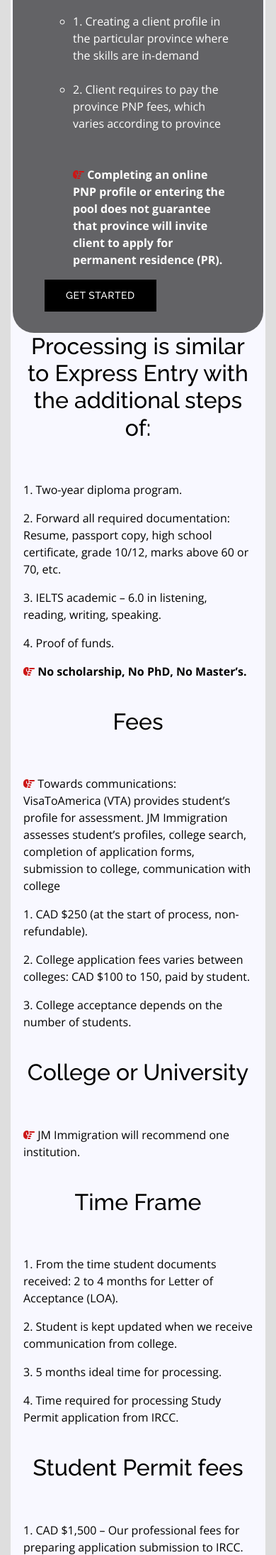
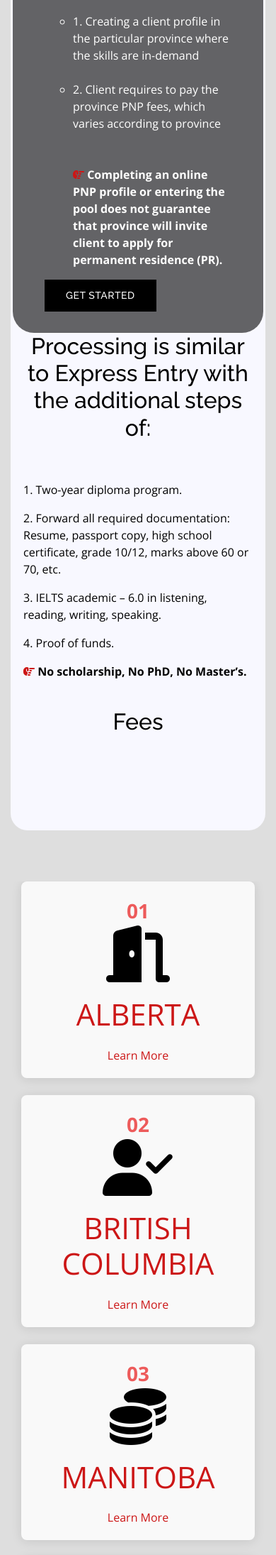
Before and after one commit to Unisight-Technologies/visa-to-america-canada, a Django app: page /nominee/ in a window 390 px wide. Shown: the part 1960-4151 px from the top of the page at 71% size. Run offline with Django 3.2, Linux system fonts and the light colour scheme; some libraries are stand-ins or nearby versions.

```diff
--- a/visa_app/templates/base.html
+++ b/visa_app/templates/base.html
@@ -47,7 +47,7 @@
       <div class="container d-flex">
         <div class="contact-info mr-auto">
           <i class="icofont-envelope"></i> <a href="mailto:Info@visatoamerica.com">info@visatoamerica.com</a>
-          <i class="icofont-phone"></i> +1 5589 55488 55
+          <i class="icofont-phone"></i> 604-229-1353
         </div>
         <div class="social-links">
           <a href="#" class="twitter"><i class="icofont-twitter"></i></a>
--- a/visa_app/templates/nominee.html
+++ b/visa_app/templates/nominee.html
@@ -9,7 +9,7 @@
     <div class="container">
 
       <div class="section-title">
-          <span style="color: black">PROVNCIAL NOMINEE</span>
+          <span style="color: black">PROVNCIAL NOMINEE PROGRAM</span>
 
       </div>
       <p class="text-center">A Canadian province or territory has to nominate you to immigrate to Canada through the Provincial Nominee Program (PNP).</p>
@@ -96,96 +96,10 @@
               <h2 class="text-center">Fees</h2><br><br>
 <!--							<p>Premium Aluminium Windows</p>-->
       </header>
-      <div class="content">
-                      <p>
-                    <i class="fas fa-hand-point-right"></i>
-
-                        Towards communications: VisaToAmerica (VTA) provides student’s profile for assessment.
-JM Immigration assesses student’s profiles, college search, completion of application forms, submission to college, communication with college
-</p>
-                      <p>1.	CAD $250 (at the start of process, non-refundable).</p>
-                      <p>2.	College application fees varies between colleges: CAD $100 to 150, paid by student.</p>
-                      <p>3.	College acceptance depends on the number of students.</p>
 
 
-    </div>
-    <br>
-
-    <header class="special">
-
-                    <h2 class="text-center">College or University</h2><br><br>
-<!--							<p>Premium Aluminium Windows</p>-->
-    </header>
-    <div class="content"  >
-                    <p>
-                      <i class="fas fa-hand-point-right"></i>
-
-                      JM Immigration will recommend one institution.</p>
-
-    </div>
-    <br>
-
-    <header class="special">
-
-                    <h2 class="text-center">Time Frame</h2><br><br>
-<!--							<p>Premium Aluminium Windows</p>-->
-    </header>
-    <div class="content"  >
-                    <p>1.	From the time student documents received: 2 to 4 months for Letter of Acceptance (LOA).</p>
-                    <p>2.	Student is kept updated when we receive communication from college.</p>
-                    <p>3.	5 months ideal time for processing. </p>
-                    <p>4.	Time required for processing Study Permit application from IRCC.</p>
-    </div>
-    <br>
-
-    <header class="special">
-
-                    <h2 class="text-center">Student Permit fees</h2><br><br>
-<!--							<p>Premium Aluminium Windows</p>-->
-    </header>
-    <div class="content"  >
-                    <p>1.	CAD $1,500 – Our professional fees for preparing application submission to IRCC.</p>
-                    <p>2.	Student Permit fees from IRCC – CAD $ 150.00, student pays, provides us with Credit Card details for processing.</p>
-
-    </div>
-    <br>
-
-    <header class="special">
-
-                    <h2 class="text-center">Commission structure</h2><br><br>
-<!--							<p>Premium Aluminium Windows</p>-->
-    </header>
-    <div class="content"  >
-                    <p>1.	Step A: VTA receives 10% of Student Permit fees after study permit is approved by IRCC.</p>
-                    <p>2.	2.	Step B: JM Immigration: 1) CAD $ 250 wire transfer to start the process 2) CAD $ 1,500 for Student Permit.</p>
-
-    </div>
-    <br>
-
-    <header class="special">
-
-                    <h2 class="text-center">Retainer Agreement</h2><br><br>
-<!--							<p>Premium Aluminium Windows</p>-->
-    </header>
-    <div class="content"  >
-                    <p>1.	Student requires to sign the Retainer Agreement.</p>
-
-    </div>
-    <br>
-
-    <header class="special">
-
-                    <h2 class="text-center">College Commission</h2><br><br>
-<!--							<p>Premium Aluminium Windows</p>-->
-    </header>
-    <div class="content"  >
-                    <p>1.	Commission that is received from the college is 50% for VTA and 50% for JM Immigration.</p>
-                    <p>2.	Commission is received once student starts the semester in college and does not drop out or change college after arrival in Canada.</p>
-                    <p>3.	If the student changes college during the first year, no commission from college.</p>
-
-    </div>
-
   </section>
+  <br><br><br>
 
 
 <section id="why-us" class="why-us">
@@ -193,7 +107,7 @@ JM Immigration assesses student’s profiles, college search, completion of appl
 
     <div class="row" style="justify-content: center";>
 
-      <div class="col-lg-3" data-aos="fade-up">
+      <div class="col-lg-4" data-aos="fade-up">
         <div class="box">
           <span>01</span>
           <i style="color: black; font-size: 5em;" class="fas fa-door-open"></i>
@@ -204,7 +118,7 @@ JM Immigration assesses student’s profiles, college search, completion of appl
         </div>
       </div>
 
-      <div class="col-lg-3 mt-4 mt-lg-0" data-aos="fade-up" data-aos-delay="150">
+      <div class="col-lg-4 mt-4 mt-lg-0" data-aos="fade-up" data-aos-delay="150">
         <div class="box">
           <span>02</span>
           <i style="color: black; font-size: 5em;" class="fas fa-user-check"></i>
@@ -216,7 +130,7 @@ JM Immigration assesses student’s profiles, college search, completion of appl
         </div>
       </div>
 
-      <div class="col-lg-3 mt-4 mt-lg-0" data-aos="fade-up" data-aos-delay="300">
+      <div class="col-lg-4 mt-4 mt-lg-0" data-aos="fade-up" data-aos-delay="300">
         <div class="box">
           <span>03</span>
           <!-- <i class="fa fa-money" aria-hidden="true"></i> -->
@@ -229,8 +143,9 @@ JM Immigration assesses student’s profiles, college search, completion of appl
           <!-- <p>Molestiae officiis omnis illo asperiores. Aut doloribus vitae sunt debitis quo vel nam quis</p> -->
         </div>
       </div>
+      <br><br>
 
-      <div class="col-lg-3 mt-4 mt-lg-0" data-aos="fade-up" data-aos-delay="300">
+      <div class="col-lg-4 mt-4 mt-lg-0" data-aos="fade-up" data-aos-delay="300">
         <div class="box">
           <span>04</span>
           <i style="color: black; font-size: 5em;" class="fas fa-user-graduate"></i>
@@ -242,7 +157,7 @@ JM Immigration assesses student’s profiles, college search, completion of appl
         </div>
       </div>
 
-      <div class="col-lg-3 mt-4 mt-lg-0" data-aos="fade-up" data-aos-delay="300">
+      <div class="col-lg-4 mt-4 mt-lg-0" data-aos="fade-up" data-aos-delay="300">
         <div class="box">
           <span>05</span>
           <i style="color: black; font-size: 5em;" class="fas fa-hand-holding"></i>
@@ -254,7 +169,7 @@ JM Immigration assesses student’s profiles, college search, completion of appl
         </div>
       </div>
 
-      <div class="col-md-3 mt-4 mt-lg-0" data-aos="fade-up" data-aos-delay="300">
+      <div class="col-md-4 mt-4 mt-lg-0" data-aos="fade-up" data-aos-delay="300">
         <div class="box">
           <span>06</span>
           <i style="color: black; font-size: 5em;" class="fas fa-users-cog"></i>
@@ -266,7 +181,7 @@ JM Immigration assesses student’s profiles, college search, completion of appl
         </div>
       </div>
 
-      <div class="col-lg-3 mt-4 mt-lg-0" data-aos="fade-up" data-aos-delay="300">
+      <div class="col-lg-4 mt-4 mt-lg-0" data-aos="fade-up" data-aos-delay="300">
         <div class="box">
           <span>07</span>
           <i style="color: black; font-size: 5em;"class="fas fa-plane-departure"></i>
@@ -278,7 +193,7 @@ JM Immigration assesses student’s profiles, college search, completion of appl
         </div>
       </div>
 
-      <div class="col-lg-3 mt-4 mt-lg-0" data-aos="fade-up" data-aos-delay="300">
+      <div class="col-lg-4 mt-4 mt-lg-0" data-aos="fade-up" data-aos-delay="300">
         <div class="box">
           <span>08</span>
           <i style="color: black; font-size: 5em; "class="fab fa-canadian-maple-leaf"></i>
@@ -290,7 +205,7 @@ JM Immigration assesses student’s profiles, college search, completion of appl
         </div>
       </div>
 
-      <div class="col-lg-3 mt-4 mt-lg-0" data-aos="fade-up" data-aos-delay="300">
+      <div class="col-lg-4 mt-4 mt-lg-0" data-aos="fade-up" data-aos-delay="300">
         <div class="box">
           <span>08</span>
           <i style="color: black; font-size: 5em; "class="fab fa-canadian-maple-leaf"></i>
@@ -302,7 +217,7 @@ JM Immigration assesses student’s profiles, college search, completion of appl
         </div>
       </div>
 
-      <div class="col-lg-3 mt-4 mt-lg-0" data-aos="fade-up" data-aos-delay="300">
+      <div class="col-lg-4 mt-4 mt-lg-0" data-aos="fade-up" data-aos-delay="300">
         <div class="box">
           <span>08</span>
           <i style="color: black; font-size: 5em; "class="fab fa-canadian-maple-leaf"></i>
@@ -314,7 +229,7 @@ JM Immigration assesses student’s profiles, college search, completion of appl
         </div>
       </div>
 
-      <div class="col-lg-3 mt-4 mt-lg-0" data-aos="fade-up" data-aos-delay="300">
+      <div class="col-lg-4 mt-4 mt-lg-0" data-aos="fade-up" data-aos-delay="300">
         <div class="box">
           <span>08</span>
           <i style="color: black; font-size: 5em; "class="fab fa-canadian-maple-leaf"></i>
```
